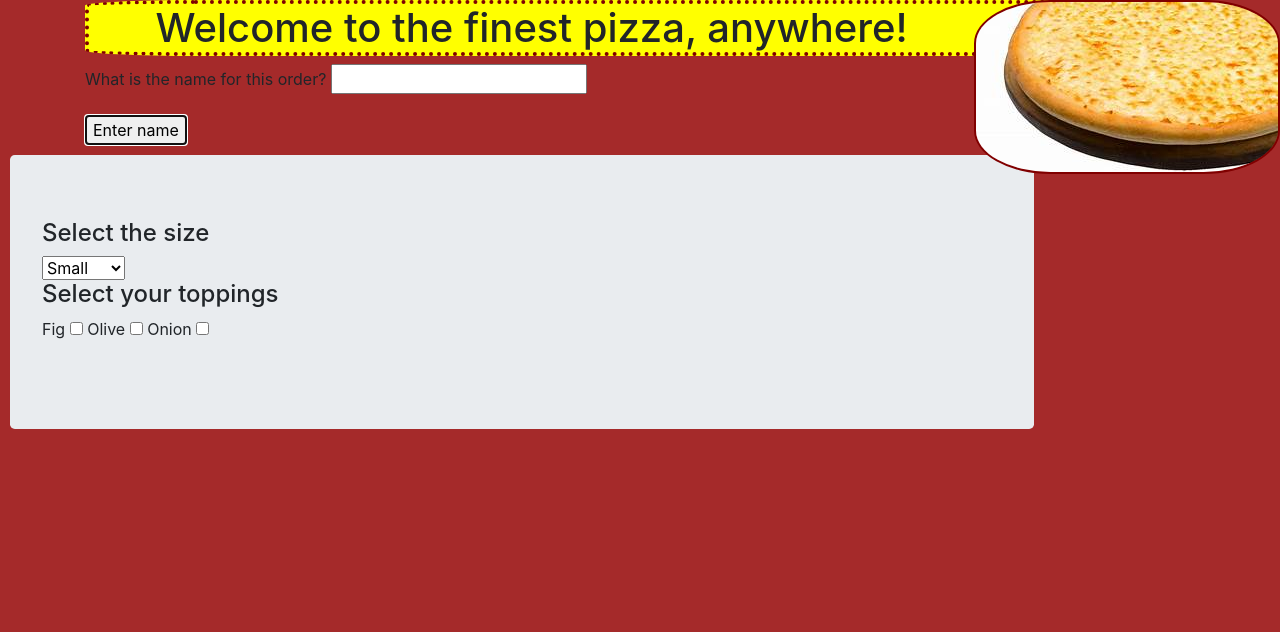
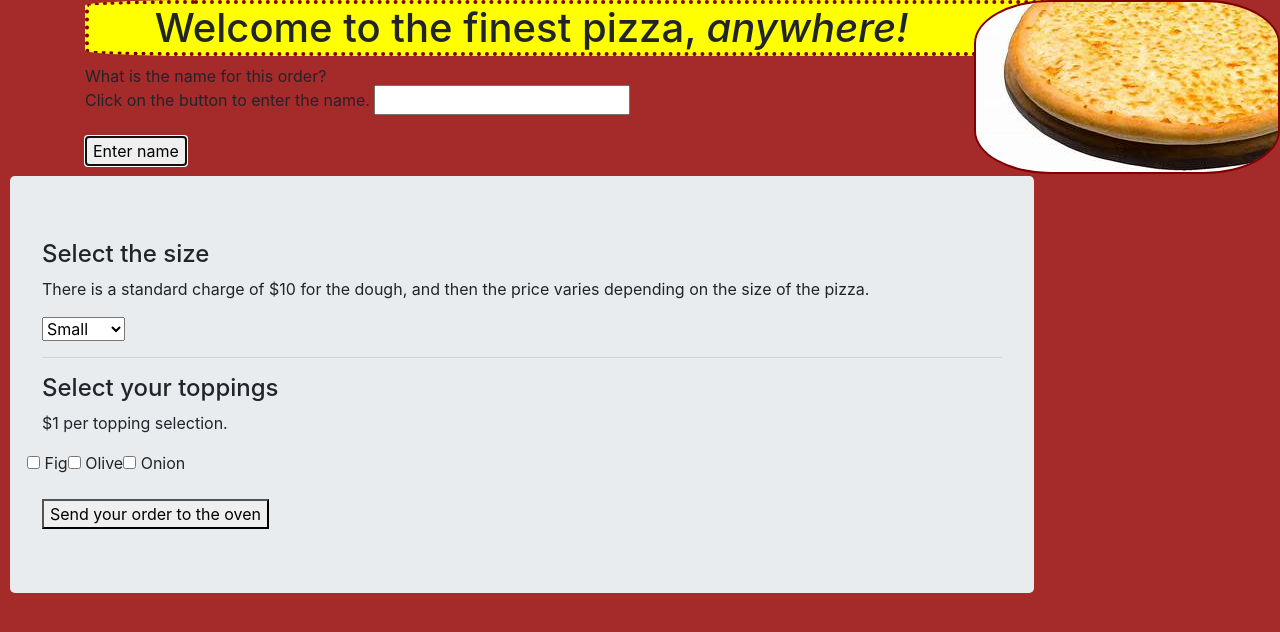
Before and after one commit to H-Len/pizza-order-2.0, a plain HTML site: page index.html in a window 1280 px wide. Both pictures are taken after a click on the button "Enter name". Drawn offline with Linux system fonts and the light colour scheme.

Commit message:
add class to pizza sizes

```diff
--- a/index.html
+++ b/index.html
@@ -12,11 +12,12 @@
     <img id="za" src="img/cheesePizza1.jpeg" alt="basic cheese pizza">
     <div class="container">
 
-      <h1>Welcome to the finest pizza, anywhere!</h1>
+      <h1>Welcome to the finest pizza, <em>anywhere!</em></h1>
 
       <form class="pizzaForm" action="index.html" method="post">
         <div class="form-group">
-          <label for="userName">What is the name for this order?</label>
+          <label for="userName">What is the name for this order?<br>
+          Click on the button to enter the name.</label>
           <input id="userName" type="text">
         </div>
       </form>
@@ -27,21 +28,32 @@
       <form id="yourOrder" action="index.html" method="post">
         <div class="form-group">
           <h4>Select the size</h4>
+          <p>There is a standard charge of $10 for the dough, and then the price varies depending on the size of the pizza.</p>
           <select class="sizes" name="sizes">
-            <option value="1">Small</option>
-            <option value="2">Medium</option>
-            <option value="3">Hungry</option>
+            <option class="sm" value="1">Small</option>
+            <option class="md" value="2">Medium</option>
+            <option class="lg" value="3">Hungry</option>
           </select>
+          <hr>
           <h4>Select your toppings</h4>
-          <label for="fig">Fig</label>
-          <input id="fig" type="checkbox">
-          <label for="olive">Olive</label>
-          <input id="olive" type="checkbox">
-          <label for="onion">Onion</label>
-          <input id="onion" type="checkbox">
+          <p>$1 per topping selection.</p>
+          <div class="row">
+            <div class="col-3-sm">
+              <input id="fig" type="checkbox">
+              <label for="fig">Fig</label>
+            </div>
+            <div class="col-3-sm">
+              <input id="olive" type="checkbox">
+              <label for="olive">Olive</label>
+            </div>
+            <div class="col-3-sm">
+              <input id="onion" type="checkbox">
+              <label for="onion">Onion</label>
+            </div>
+          </div>
         </div>
+        <button id="orderBtn" type="submit" name="button">Send your order to the oven</button>
       </form>
-
     </div>
     <div class="grandOrder">
       <p>Thank you for choosing the best pizza</p>
```
